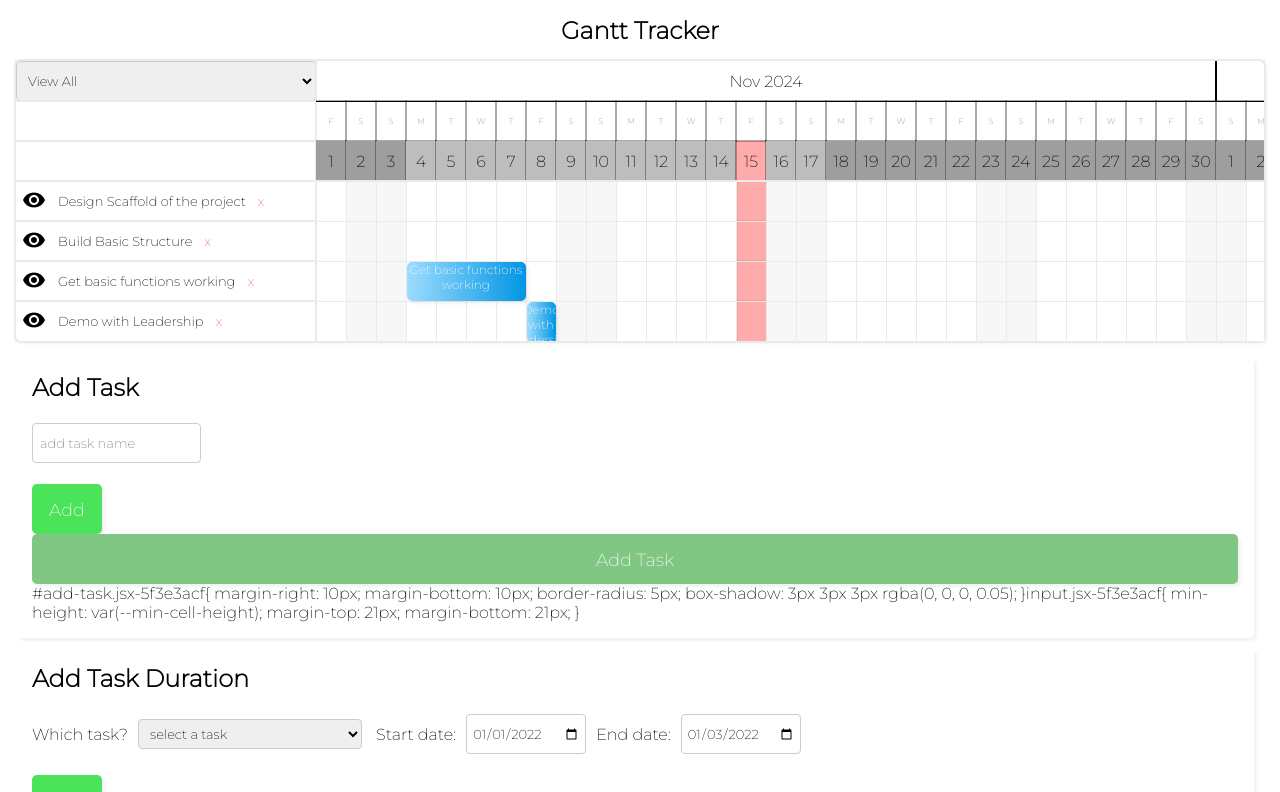
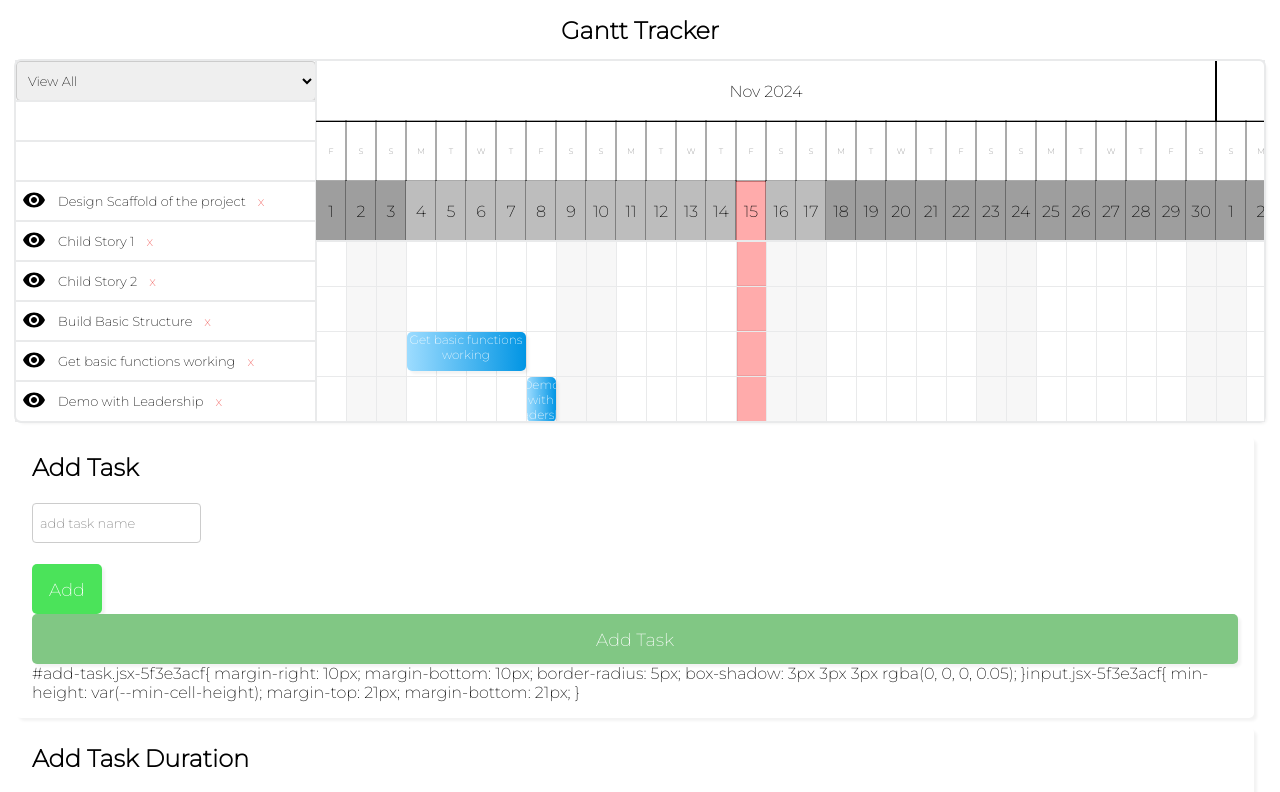
Before and after one commit to CoreyStagner/gantt_chart, a Next.js app: page / in a window 1280 px wide. Shown: the top 792 px of the page. Built offline with nearby package versions, Linux system fonts and the light colour scheme.

Commit message:
Added logic to show row headers for Child tasks. Still need to add child tasks to the time table.

```diff
--- a/components/GanttChart/Tasks.js
+++ b/components/GanttChart/Tasks.js
@@ -196,6 +196,8 @@ export default function Tasks({
     setUpdatedTasks(tasks);
   }, [setUpdatedTasks, tasks]);
 
+  console.log('updatedTasks', updatedTasks);
+
   return (
     <div id="gantt-grid-container__tasks" ref={headerRef}>
       {/* NOTE: Still in progress */}
@@ -217,6 +219,7 @@ export default function Tasks({
       {/* Iterate over the filtered tasks to display only what is intended */}
       {updatedTasks &&
         updatedTasks.map((tsk, i) => (
+          <>
             <div
               key={`${i}-${tsk?.id}-${tsk.name}`}
               id={`task_row_header task_row_header-${tsk?.id}`}
@@ -251,6 +254,46 @@ export default function Tasks({
                 x
               </button>
             </div>
+            {tsk.children?.map((child, i) => {
+              console.log('child', child);
+              return (
+                <div
+                  key={`${i}-${tsk?.id}-${child.id}-${child.name}`}
+                  id={`task_row_header task_row_header-${task.id}-${child?.id}`}
+                  className="gantt-task-row"
+                >
+                  <Button
+                    modifier="icon_eye"
+                    className="focusTask"
+                    type="button"
+                    data={{
+                      taskType: getTaskType(child?.taskType),
+                      id: child.id,
+                    }}
+                    onClick={handleTaskView}
+                  >
+                    C
+                  </Button>
+                  <button
+                    className="editTask"
+                    type="button"
+                    data-task-id={child?.id}
+                    onClick={handleEdit}
+                  >
+                    {child?.name}
+                  </button>
+                  <button
+                    className="deleteTask"
+                    type="button"
+                    data-task-id={child?.id}
+                    onClick={handleDelete}
+                  >
+                    x
+                  </button>
+                </div>
+              );
+            })}
+          </>
         ))}
       {/* Style Logic for this component TODO: move to stylized components rather than this */}
       <style jsx>{`
--- a/public/data.json
+++ b/public/data.json
@@ -22,7 +22,31 @@
       "id": 1,
       "deliverableId": 1,
       "taskType": 1,
-      "name": "Design Scaffold of the project"
+      "name": "Design Scaffold of the project",
+      "children": [
+        {
+          "id": 5,
+          "deliverableId": 1,
+          "taskType": 2,
+          "name": "Child Story 1"
+        },
+        {
+          "id": 6,
+          "deliverableId": 1,
+          "taskType": 2,
+          "name": "Child Story 2",
+          "dependencies": [
+            {
+              "id": 5
+            }
+          ]
+        }
+      ],
+      "dependencies": [
+        {
+          "id": 2
+        }
+      ]
     },
     {
       "id": 2,
@@ -67,6 +91,12 @@
       "start": "2024-11-08",
       "end": "2024-11-08",
       "task": 4
+    },
+    {
+      "id": 5,
+      "start": "2024-10-17",
+      "end": "2024-11-18",
+      "task": 1
     }
   ]
 }
```
Lines whose indentation alone changed are shown as unchanged.
